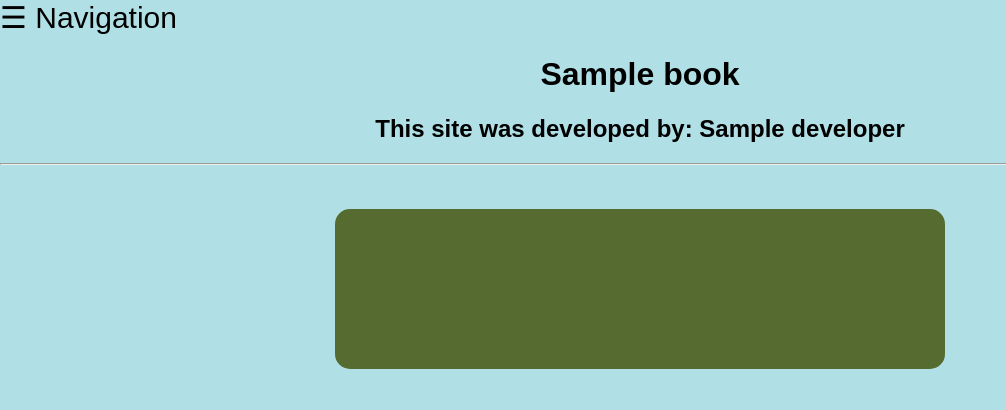
After one commit to ldr5145/Online-Bookstore, a Flask app: template templates/book_info.html in a window 1280 px wide. The commit adds this page. Shown: the top 410 px of the page, without its empty margins (0-1006 px from the left). Run offline with Flask 2, Linux system fonts and the light colour scheme; the template is opened without the code that fills it: most values are stand-ins (such as "Sample title", 1, 10 or a date in 2020).

Commit message:
Link now takes user to a page that contains info on that specific book.

```diff
--- a/main.py
+++ b/main.py
@@ -87,8 +87,20 @@ def browse():
 
 @app.route("/index/book_info", methods=["POST","GET"])
 def display_book():
+    posts = {'book':(), 'authors':[]}
+    if 'username' not in session:
+        return redirect(url_for('login'))
+
     if request.method == "POST":
         print(request.form)
+        book, authors = db_ops.get_single_book_info(request.form['ISBN'])
+        posts['book'] = book
+        posts['authors'] = authors
+
+    if not posts['book']:
+        return redirect(url_for('browse'))
+    return render_template('book_info.html', developer='Liam Raehsler', posts=posts)
+
 
 @app.route("/index/order_book", methods=["POST","GET"])
 def order_book():
--- a/templates/base_with_sidebar.html
+++ b/templates/base_with_sidebar.html
@@ -88,6 +88,7 @@
         <a href="#">Rate books</a>
         <a href="#">Shopping cart</a>
         <a href="#">Request a return</a>
+        <a href="/logout">Logout</a>
     </div>
     {% block submit_form %}{% endblock %}
 
--- /dev/null
+++ b/templates/book_info.html
@@ -0,0 +1,12 @@
+{% extends "base_with_sidebar.html" %}
+{% block style %}
+{{ super() }}
+{% endblock %}
+{% block title %}Info about {{ posts.book[1] }}{% endblock %}
+{% block head_title %} {{ posts.book[1] }}{% endblock %}
+{% block dev_id %}{{ super() }}{% endblock %}
+{% block submit_form %}
+<div class="main_form">
+
+</div>
+{% endblock %}
--- a/templates/browse_books.html
+++ b/templates/browse_books.html
@@ -86,13 +86,15 @@ a:hover{
     <br><br>
     <div id="results_div">
        <table style="width:100%">
+           {% for key,value in posts.results.items() %}
+           {% if loop.first %}
            <tr>
                <th>Title</th>
                <th>Author(s)</th>
                <th>Price</th>
                <th>More Info</th>
            </tr>
-           {% for key,value in posts.results.items() %}
+           {% endif %}
            <tr>
                <td>{{ value[0][1] }}</td>
                <td>
```
Also changed, not shown: db_functionality.py (+11 -0 lines).
